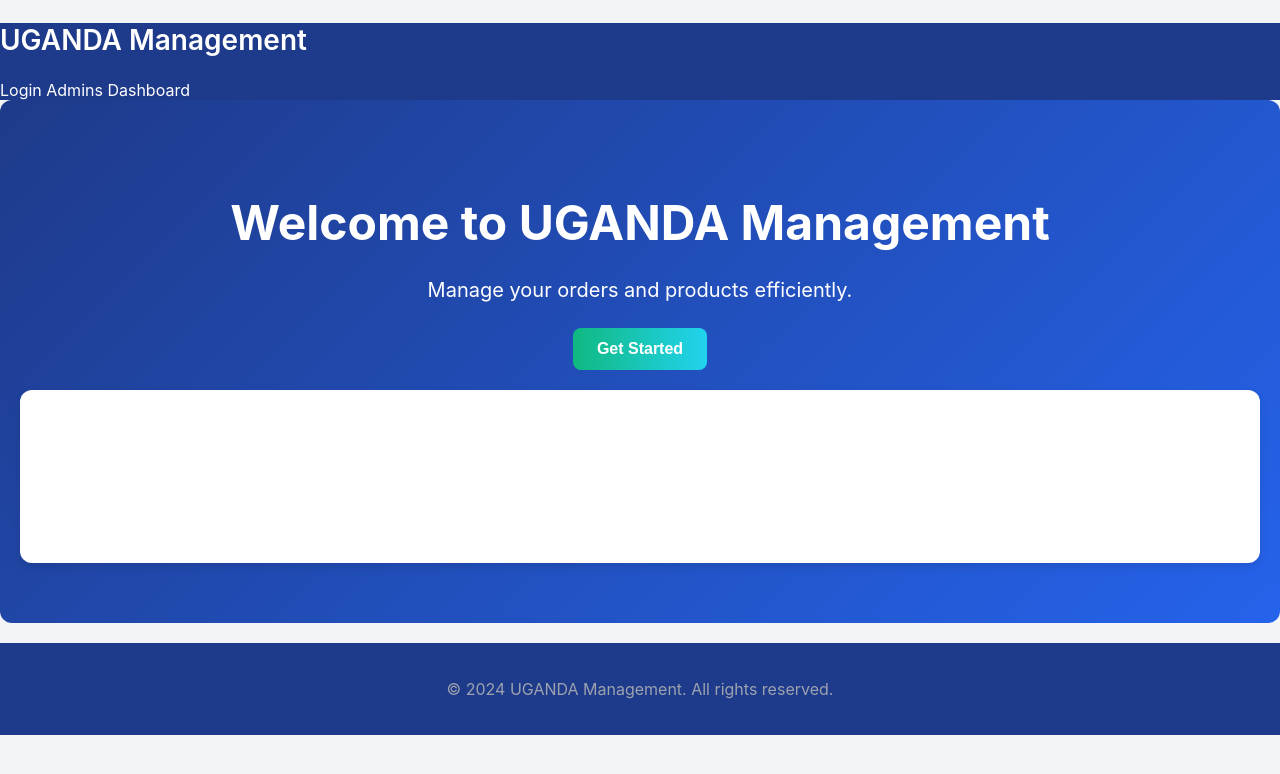
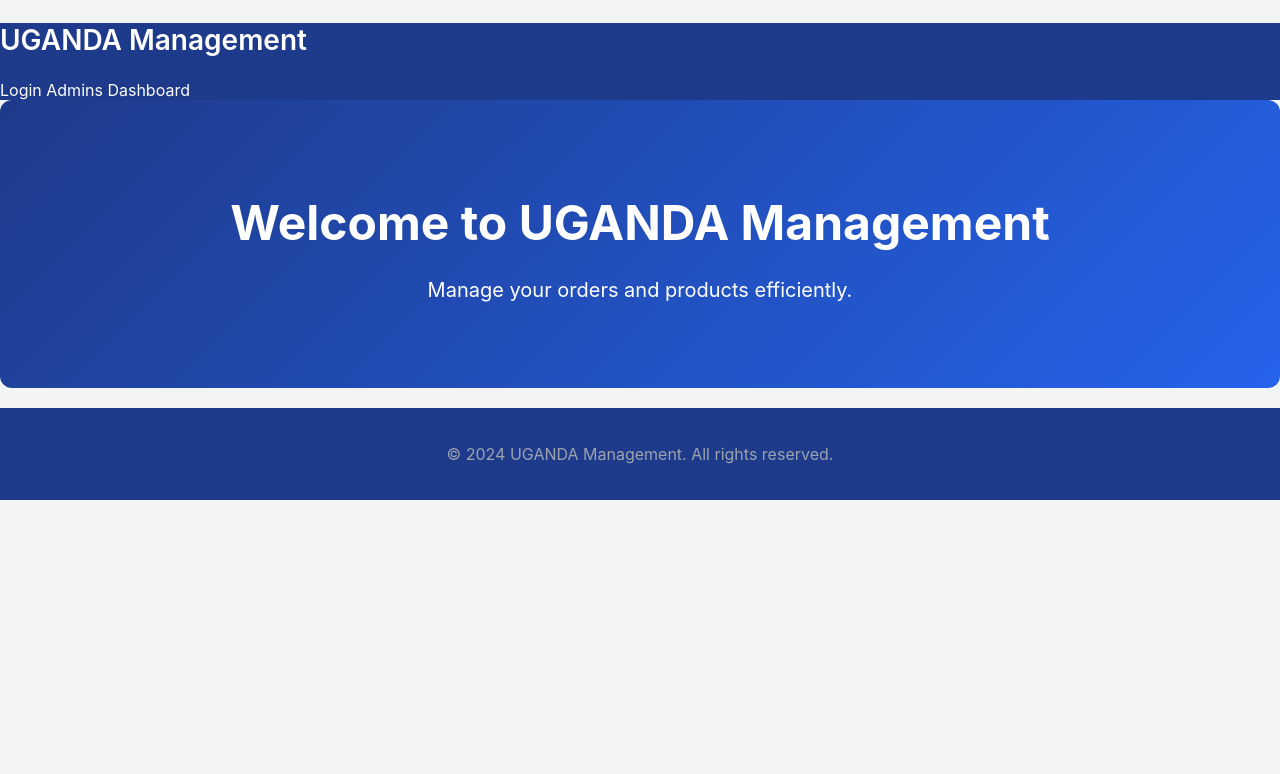
Before and after one commit to KZix/dae_project_client, a Nuxt app: page / in a window 1280 px wide. Shown: the top 774 px of the page. Built offline with nearby package versions, Linux system fonts and the light colour scheme.

Commit message:
dashboard produtos e fix na pagina principal

```diff
--- a/pages/dashboard.vue
+++ b/pages/dashboard.vue
@@ -16,13 +16,19 @@
       </div>
     </div>
     <div>
-        <!-- div para listar os produtos -->
+      <Produtos />
+      <div v-if="authStore.isAdmin">
+        <Encomendas />
+      </div>
     </div>
   </template>
 
   <script setup>
   import { onMounted } from "vue";
   import { useAuthStore } from "~/store/auth-store.js";
+  import Encomendas from "~/pages/encomendas/index.vue";
+  import Produtos from "~/pages/produtos/lista-produtos.vue";
+
 
   // Get token and user references from the store
   const authStore = useAuthStore();
--- a/pages/index.vue
+++ b/pages/index.vue
@@ -5,11 +5,6 @@
     <main class="container mx-auto p-4">
       <h1 class="text-4xl font-bold mb-4">Welcome to UGANDA Management</h1>
       <p class="text-lg mb-6">Manage your orders and products efficiently.</p>
-      <button>Get Started</button>
-      <div class="card">
-        <h2>Feature One</h2>
-        <p>Details about Feature One.</p>
-      </div>
     </main>
     <footer>
       <p>&copy; 2024 UGANDA Management. All rights reserved.</p>
```
